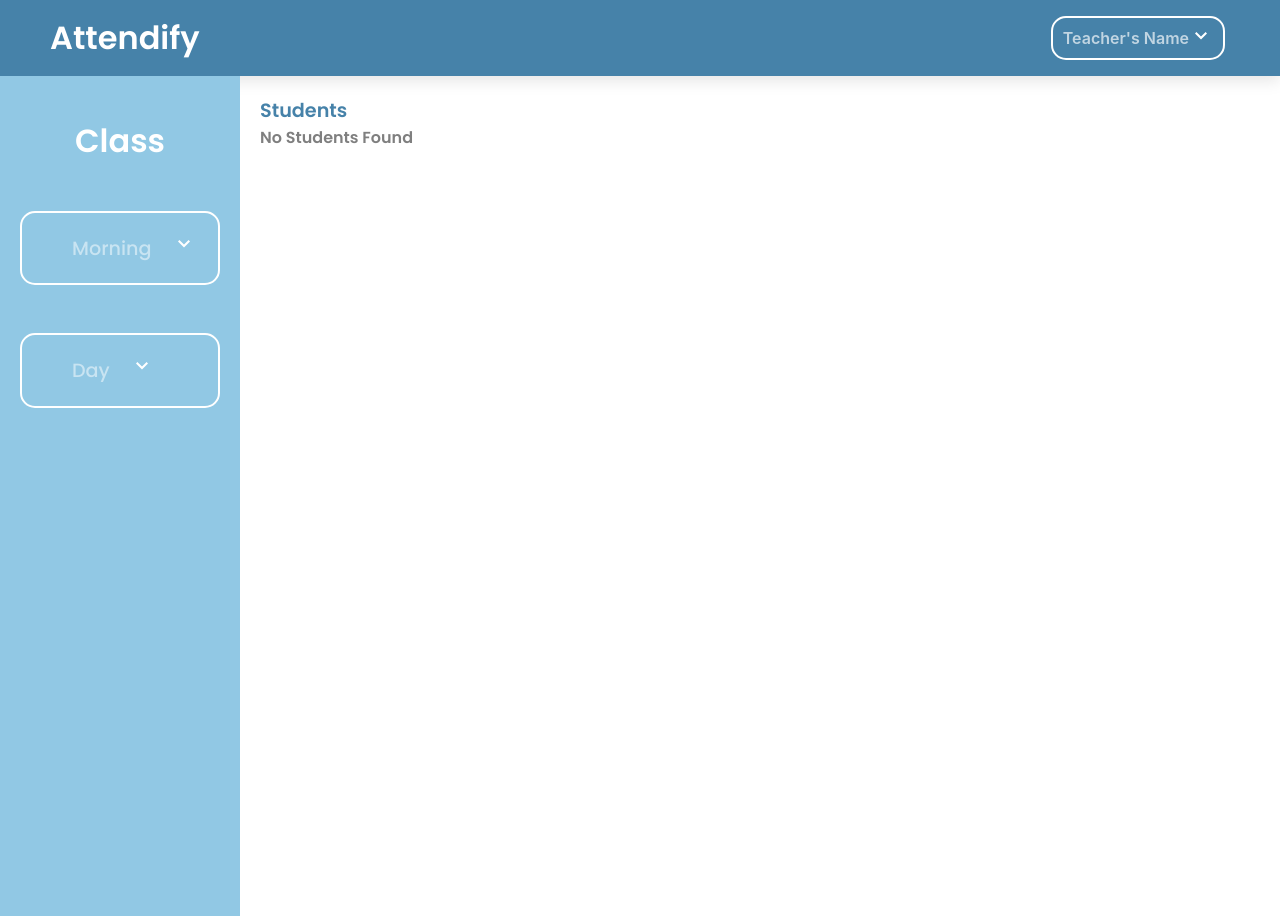
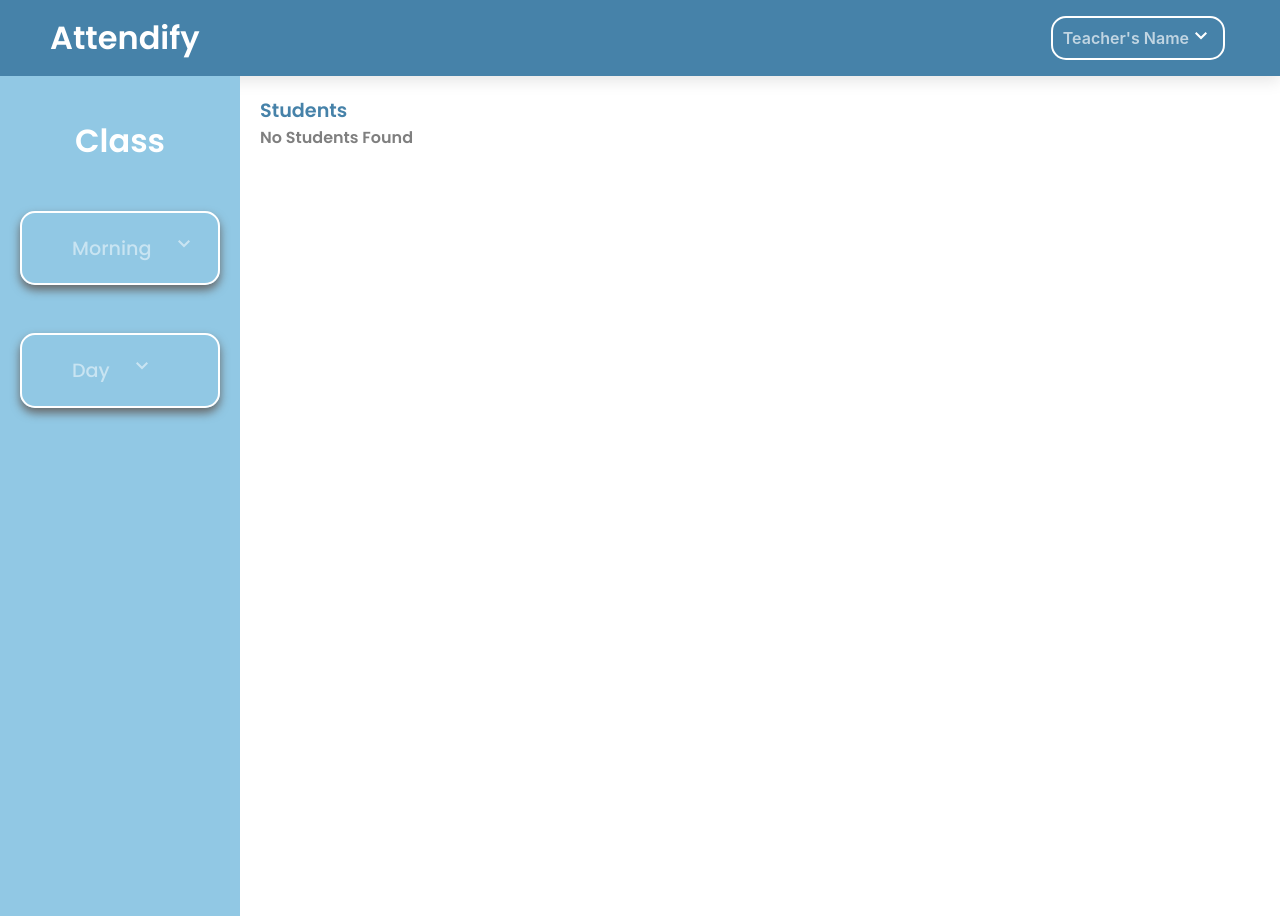
Before and after one commit to i-am-aarya/attendify, a React (Create React App) app in the folder attendify-frontend/attendify/: page / in a window 1280 px wide. Built offline with nearby package versions, Linux system fonts and the light colour scheme.

Commit message:
update sidebarexpandable.tsx

```diff
--- a/attendify-frontend/attendify/src/components/sidebar/SidebarExpandable.css
+++ b/attendify-frontend/attendify/src/components/sidebar/SidebarExpandable.css
@@ -2,8 +2,14 @@
 /* Fonts Import */
 
 
-/* interactive button in the sidebar */
-.sidebar-selector {
+/* interactive button in the sidebar: expanded and non-expanded states */
+/* *
+  * sidebar-expandable -> non expanded state
+  * sidebar-expandable-expanded -> expanded state
+  */
+
+.sidebar-expandable,
+.sidebar-expandable-expanded {
     display: flex;
     background-color: transparent;
 
@@ -13,20 +19,32 @@
 
     border: 2px solid #ffffff;
     cursor: pointer;
-    color: #FFFFFF80;
-    transition: 0.3s ease-in-out;
+
+    transition: all 0.3s ease-in-out;
 
     border-radius: 15px;
     margin: 3vh 0;
 
+    box-shadow: 0 5px 10px rgb(103, 103, 103);
+
 }
 
-.sidebar-selector:hover {
+.sidebar-expandable-expanded {
     color: #FFFFFFFF;
-    box-shadow: 0 0 5px;
+    box-shadow: 0 0 0;
 }
 
-.sidebar-selector .dropdown-icon {
+.sidebar-expandable {
+    color: #FFFFFF80;
+}
+
+.sidebar-expandable:hover {
+    box-shadow: 0 0 5px;
+    color: #FFFFFFFF;
+
+}
+
+.sidebar-expandable .dropdown-icon {
     justify-self: end;
 }
 
@@ -43,3 +61,11 @@
     position: relative;
     padding: 0 10px;
 }
+
+/* contents(div) of the expandable */
+.expandable-content {
+    display: flex;
+    justify-content: center;
+    align-items: center;
+    flex-direction: column;
+}
--- a/attendify-frontend/attendify/src/components/sidebar/SidebarExpandable.tsx
+++ b/attendify-frontend/attendify/src/components/sidebar/SidebarExpandable.tsx
@@ -1,35 +1,66 @@
-import React, {useState} from "react";
+import React, { useState } from "react";
 import "./SidebarExpandable.css";
+import ExpandedOptionsPanel from "./expandedoptions/ExpandedOptionsPanel";
 
-function doSth() {}
 
-const SidebarExpandable = ({text}: { text: string }) => {
-
+const SidebarExpandable = ({ text }: { text: string }) => {
   const [expanded, setExpanded] = useState(false);
 
   const handleExpandableClick = () => {
-    setExpanded(!expanded)
-  }
-
+    setExpanded(!expanded);
+  };
 
   return (
     <>
-      <div className="sidebar-selector">
+      <div
+        className={
+          expanded ? "sidebar-expandable-expanded" : "sidebar-expandable"
+        }
+        onClick={handleExpandableClick}
+      >
+        {
+          expanded ? (
+
+
+            <div className="expandable-content">
+
               <ul className="sidebar-list">
                 <li className="selector-text">{text}</li>
+                <li>
 
+                <svg xmlns="http://www.w3.org/2000/svg" height="24" viewBox="0 -960 960 960" width="24"><path d="m296-345-56-56 240-240 240 240-56 56-184-184-184 184Z" fill="#FFFFFFFF"/></svg>
+
+                </li>
+              </ul>
+
+
+              <ExpandedOptionsPanel/>
+
+            </div>
+
+
+          ) : (
+            // display Semesters
+            <ul className="sidebar-list">
+              <li className="selector-text">{text}</li>
               <li>
-            <svg className="dropdown-icon"
+                <svg
+                  className="dropdown-icon"
                   xmlns="http://www.w3.org/2000/svg"
                   height="24"
                   viewBox="0 -960 960 960"
-              width="24">
+                  width="24"
+                >
                   <path
                     d="M480-345 240-585l56-56 184 184 184-184 56 56-240 240Z"
-                fill="#ffffff"/>
+                    fill="#FFFFFF80"
+                  />
                 </svg>
               </li>
             </ul>
+          )
+          // display shift name
+        }
       </div>
     </>
   );
```
Lines whose indentation alone changed are shown as unchanged.
